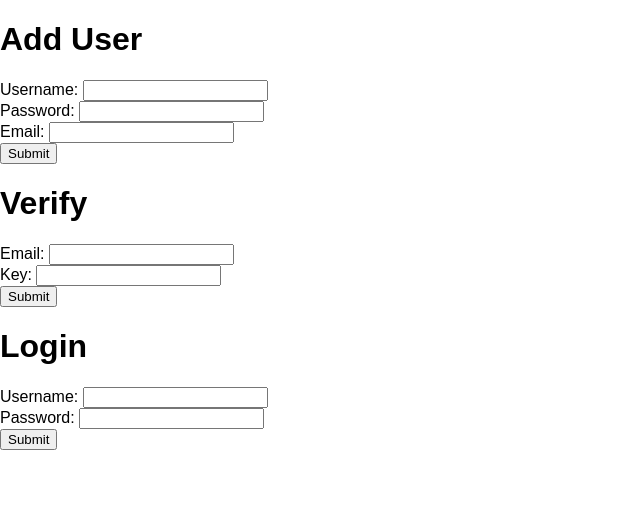
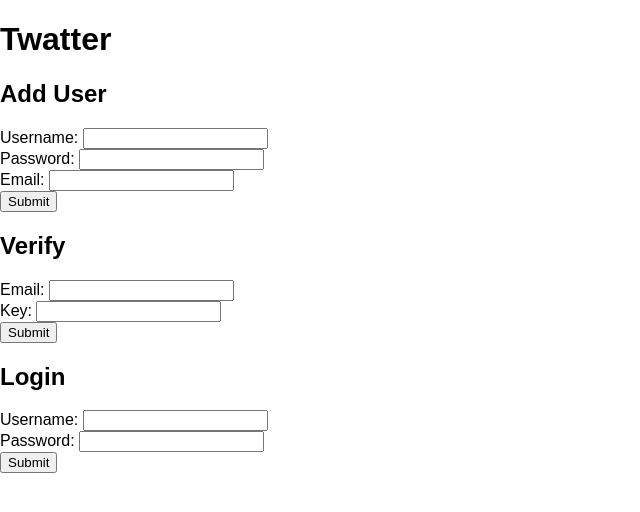
Before and after one commit to mszenczewski/twatter-frontend, a React (Create React App) app: page / in a window 1280 px wide. Shown: the top 512 px of the page, without its empty margins (0-640 px from the left). Built offline with nearby package versions, Linux system fonts and the light colour scheme.

Commit message:
add title

```diff
--- a/src/App.js
+++ b/src/App.js
@@ -9,6 +9,7 @@ class App extends Component {
   render() {
     return (
       <div>
+        <h1>Twatter</h1>
         <AddUserScreen />
         <VerifyScreen />
         <LoginScreen />
--- a/src/components/AddUserScreen.js
+++ b/src/components/AddUserScreen.js
@@ -56,7 +56,7 @@ export class AddUserScreen extends Component {
   render() {
     return (
       <div>
-        <h1>Add User</h1>
+        <h2>Add User</h2>
         <form onSubmit={this.handleAddUserSubmission}>
           <div>
             <label htmlFor="usernameInput">Username: </label>
--- a/src/components/LoginScreen.js
+++ b/src/components/LoginScreen.js
@@ -47,7 +47,7 @@ export class LoginScreen extends Component {
   render() {
     return (
       <div>
-        <h1>Login</h1>
+        <h2>Login</h2>
         <form onSubmit={this.handleLoginSubmission}>
           <div>
             <label htmlFor="usernameInput">Username: </label>
--- a/src/components/VerifyScreen.js
+++ b/src/components/VerifyScreen.js
@@ -48,7 +48,7 @@ export class VerifyScreen extends Component {
   render() {
     return (
       <div>
-        <h1>Verify</h1>
+        <h2>Verify</h2>
         <form onSubmit={this.handleVerifySubmission}>
           <div>
             <label htmlFor="emailInput">Email: </label>
```
